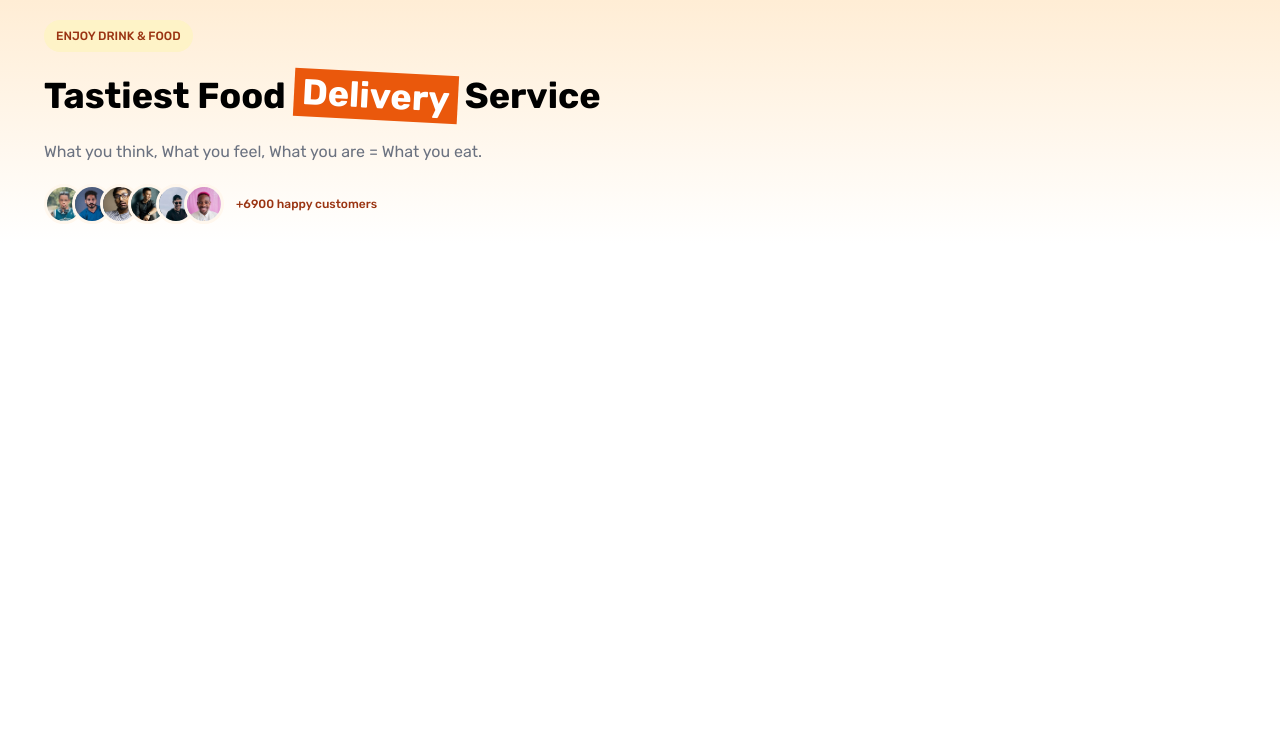
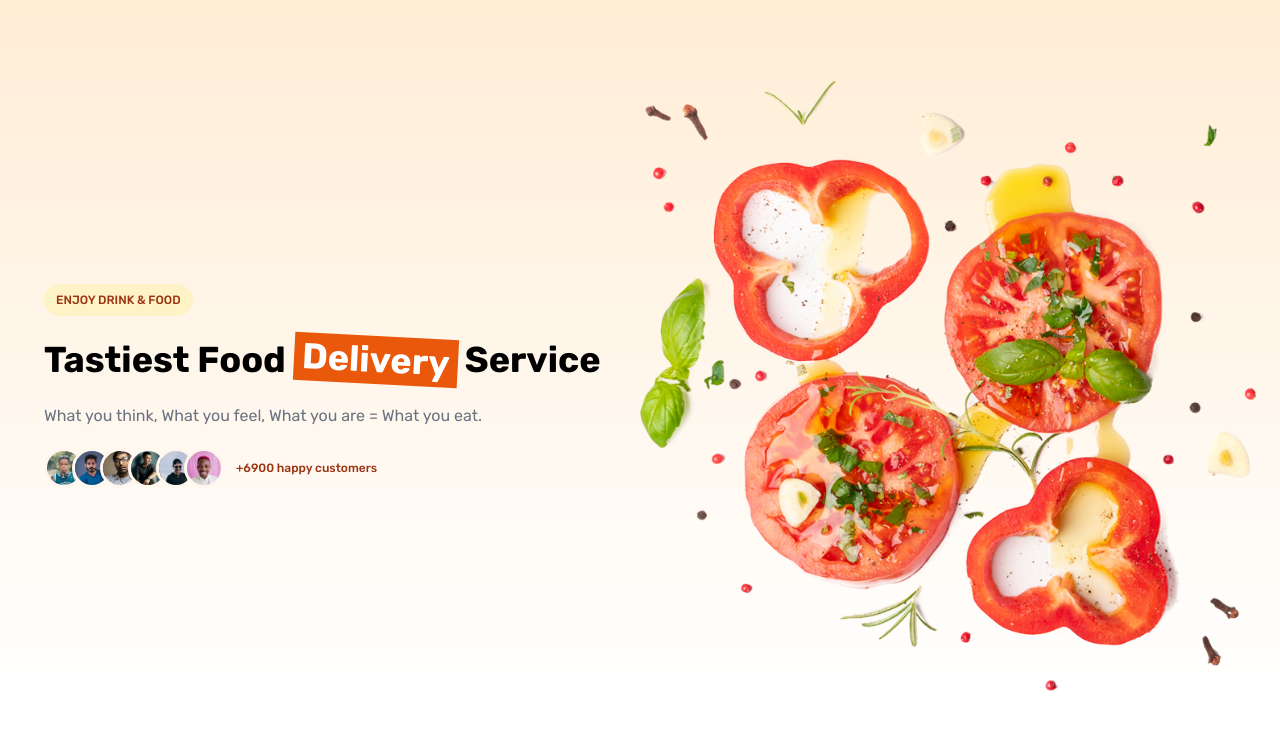
Before and after one commit to codecamp-prem/tailwind-websites, a website: page caferio/index.html in a window 1280 px wide. Drawn offline with Linux system fonts and the light colour scheme.

Commit message:
header image

```diff
--- a/caferio/index.html
+++ b/caferio/index.html
@@ -22,7 +22,7 @@
     <!--Header Section-->
     <header class="header">
       <div class="container">
-        <div class="row">
+        <div class="row items-center pt-28 xl:pt-20">
           <div class="header-left-col">
             <h4 class="header-badge">enjoy drink & food</h4>
             <h1 class="header-heading">
@@ -78,6 +78,13 @@
               <li class="header-customers-ul-li-last">+6900 happy customers</li>
             </ul>
           </div>
+          <div class="header-right-col">
+            <img
+              src="images/header/foods.png"
+              alt="Food image"
+              class="header-right-img"
+            />
+          </div>
         </div>
       </div>
     </header>
--- a/caferio/input.css
+++ b/caferio/input.css
@@ -13,6 +13,7 @@
 .row {
   @apply flex flex-wrap;
 }
+/*Header left col*/
 .header-left-col {
   @apply w-full lg:w-6/12 p-5;
 }
@@ -40,3 +41,10 @@
 .header-customers-ul-li-last {
   @apply ml-3 text-sm md:text-xs font-medium text-orange-800;
 }
+/*Header right col*/
+.header-right-col {
+  @apply lg:w-6/12;
+}
+.header-right-img {
+  @apply w-full h-auto object-cover;
+}
```
Also changed, not shown: caferio/css/style.css, caferio/images/header/foods.png (added).
